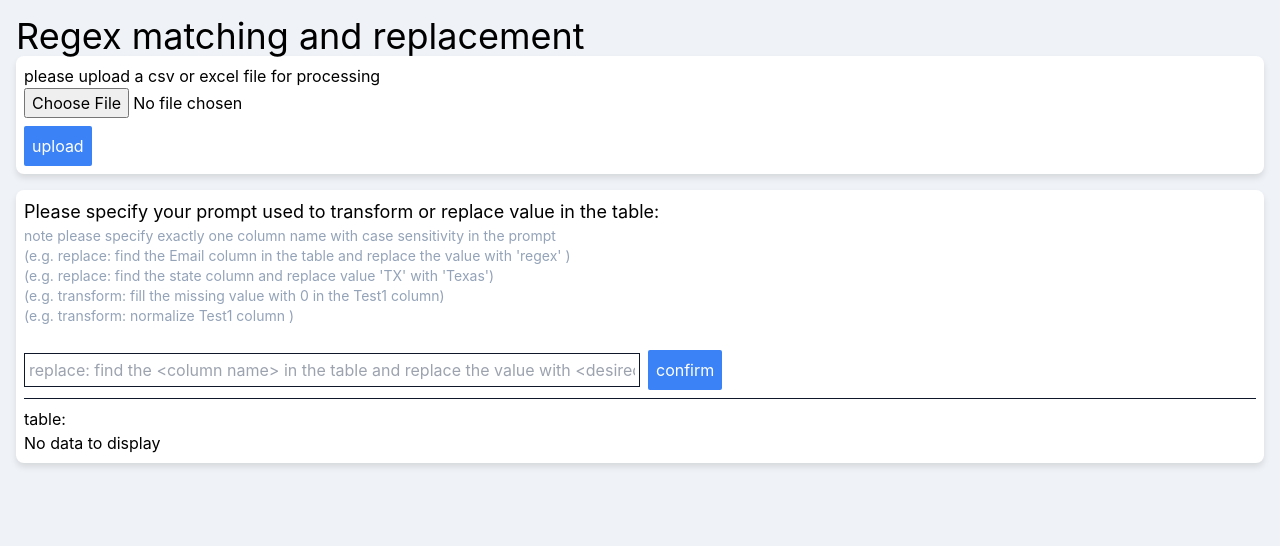
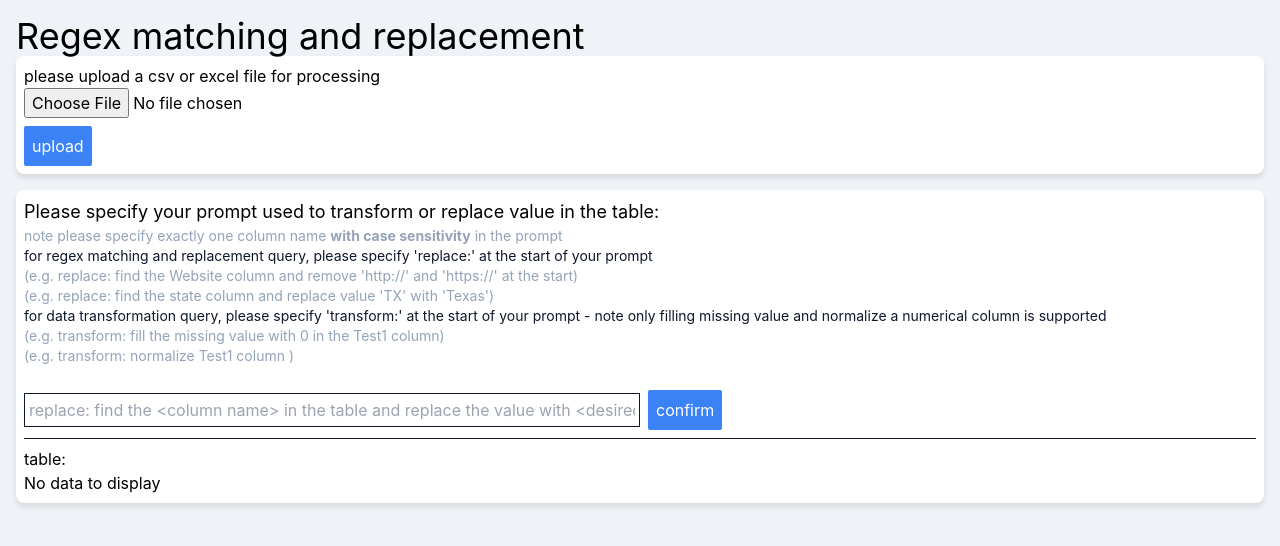
Before and after one commit to Additivemenu/ai-regex-matching-code-test, a React (Create React App) app in the folder react-frontend/: page / in a window 1280 px wide. Shown: the top 546 px of the page. Built offline with nearby package versions, Linux system fonts and the light colour scheme.

Commit message:
minor updates tips message in ui

```diff
--- a/react-frontend/src/components/UpdateTableForm.tsx
+++ b/react-frontend/src/components/UpdateTableForm.tsx
@@ -1,4 +1,4 @@
-import React from "react";
+import React, { useState } from "react";
 import Button from "./buttons/Button";
 import { Data } from "../interfaces/TableData";
 import { updateTableDataRequest } from "../libs/http";
@@ -17,6 +17,7 @@ const UpdateTableForm = ({
   setHighlightColumn,
 }: IUpdateTableFormProps) => {
   const { ToastModal, openToast } = useToast();
+  const [isLoading, setIsLoading] = useState(false);
 
   const handleUpdateTableData = async (event: React.FormEvent) => {
     event.preventDefault();
@@ -35,6 +36,7 @@ const UpdateTableForm = ({
     ).value;
     // alert(userPrompt);
     try {
+      setIsLoading(true);
       const response = await updateTableDataRequest(userPrompt, parsedFileData);
 
       setParsedFileData(response.data.updated_table_data as Data[]);
@@ -55,29 +57,40 @@ const UpdateTableForm = ({
       }
     } finally {
       form.reset();
+      setIsLoading(false);
     }
   };
 
   // jsx -----------------------------------------------------------------------
-
   const samplePromptList = (
     <ul className="text-sm text-slate-400">
       <li>
-        note please specify exactly one column name with case sensitivity in the
-        prompt
+        note please specify exactly one column name{" "}
+        <span className="font-bold">with case sensitivity</span> in the prompt
+      </li>
+      <ul>
+        <li className="text-slate-900">
+          for regex matching and replacement query, please specify 'replace:' at
+          the start of your prompt
         </li>
         <li>
-        (e.g. replace: find the Email column in the table and replace the value
-        with 'regex' )
+          (e.g. replace: find the Website column and remove 'http://' and 'https://' at the start)
         </li>
         <li>
           (e.g. replace: find the state column and replace value 'TX' with
           'Texas')
         </li>
+      </ul>
+      <ul>
+        <li className="text-slate-900">
+          for data transformation query, please specify 'transform:' at the
+          start of your prompt - note only filling missing value and normalize a numerical column is supported {" "}
+        </li>
         <li>
           (e.g. transform: fill the missing value with 0 in the Test1 column)
         </li>
         <li>(e.g. transform: normalize Test1 column )</li>
+      </ul>
     </ul>
   );
 
@@ -97,7 +110,7 @@ const UpdateTableForm = ({
         placeholder="replace: find the <column name> in the table and replace the value with <desired value>"
         className="border border-slate-900 p-1 mr-2 w-[50%] overflow-auto"
       />
-      <Button>confirm</Button>
+      <Button isLoading={isLoading}>confirm</Button>
       <ToastModal />
     </form>
   );
```
Also changed, not shown: 2 other files (tests, documents, lock files or other folders). Lines whose indentation alone changed are shown as unchanged.
